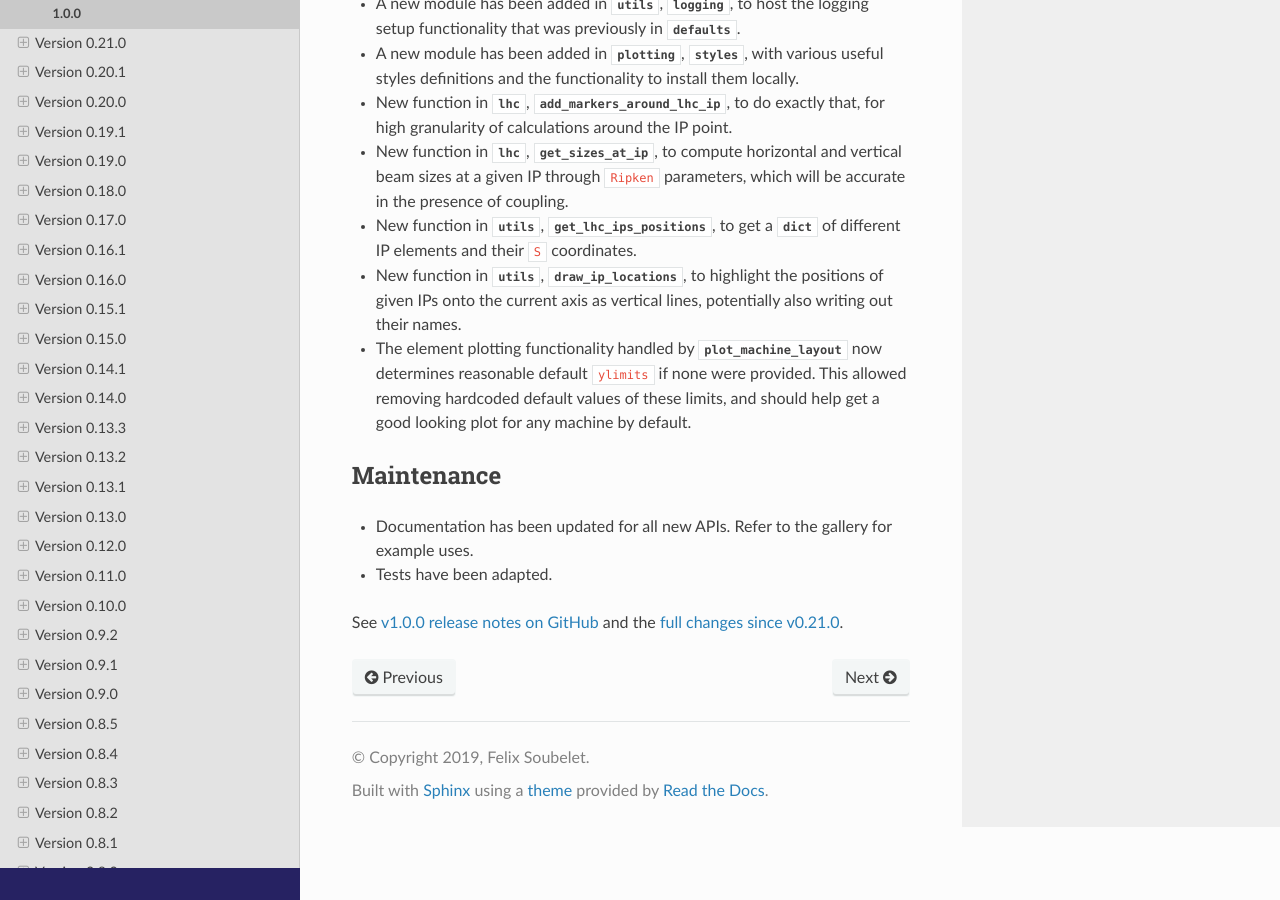
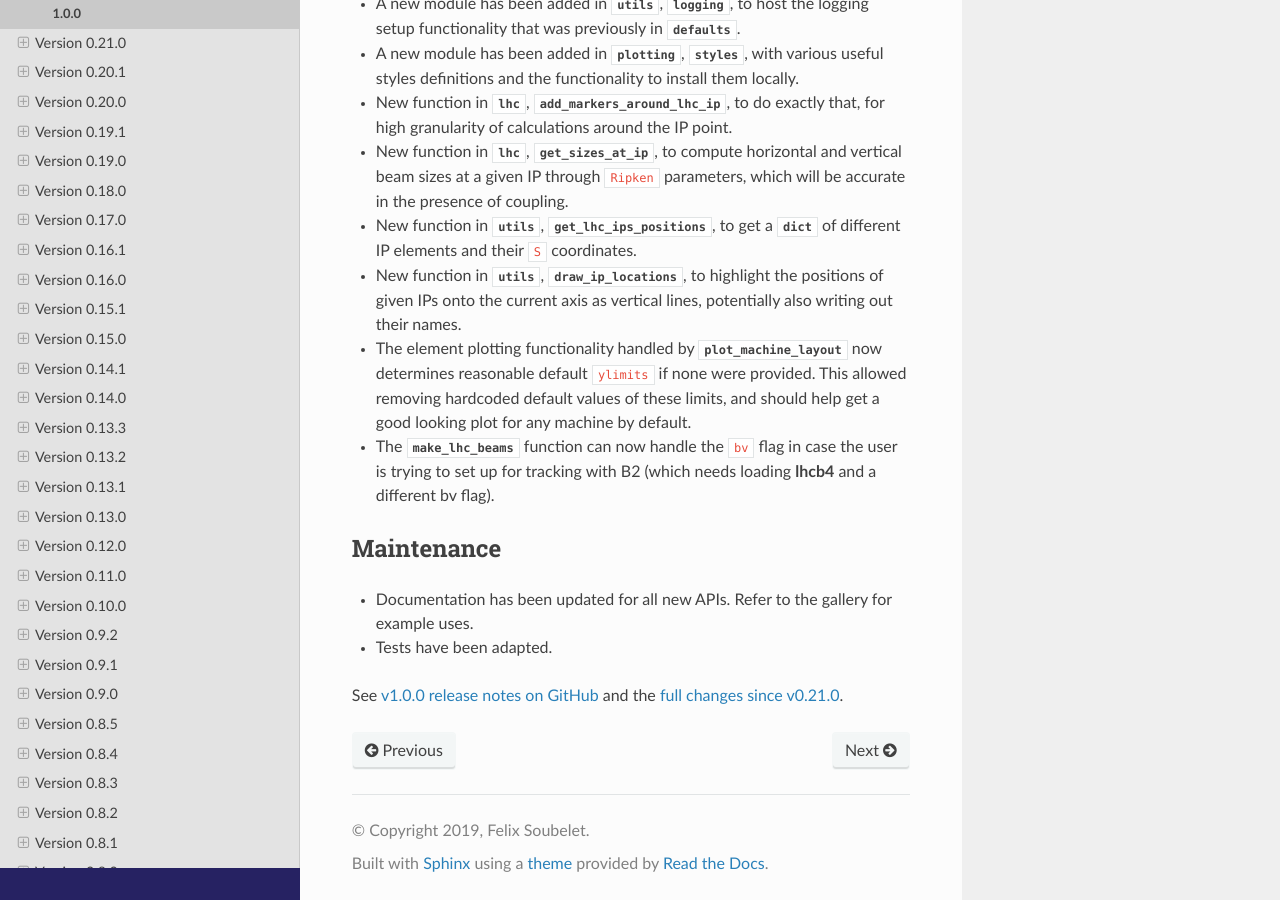
Before and after one commit to fsoubelet/PyhDToolkit, a Sphinx documentation site: the page built from docs/releases/v1.0.0.rst, in a window 1280 px wide and 900 px high, scrolled down 799 px. Built offline with Sphinx 7.4.7 and the Read the Docs theme 2.0.0, drawn with Linux system fonts in a browser that asks for light colours; pages that are not in the unit, such as notebooks, are missing from menus.

Commit message:
add this too

```diff
--- a/docs/releases/v1.0.0.rst
+++ b/docs/releases/v1.0.0.rst
@@ -29,6 +29,7 @@ Enhancements
 * New function in `~pyhdtoolkit.plotting.utils`, `~pyhdtoolkit.plotting.utils.get_lhc_ips_positions`, to get a `dict` of different IP elements and their ``S`` coordinates.
 * New function in `~pyhdtoolkit.plotting.utils`, `~pyhdtoolkit.plotting.utils.draw_ip_locations`, to highlight the positions of given IPs onto the current axis as vertical lines, potentially also writing out their names.
 * The element plotting functionality handled by `~pyhdtoolkit.plotting.layout.plot_machine_layout` now determines reasonable default ``ylimits`` if none were provided. This allowed removing hardcoded default values of these limits, and should help get a good looking plot for any machine by default.
+* The `~pyhdtoolkit.cpymadtools.lhc.make_lhc_beams` function can now handle the ``bv`` flag in case the user is trying to set up for tracking with B2 (which needs loading **lhcb4** and a different bv flag).
 
 Maintenance
 ~~~~~~~~~~~
```
